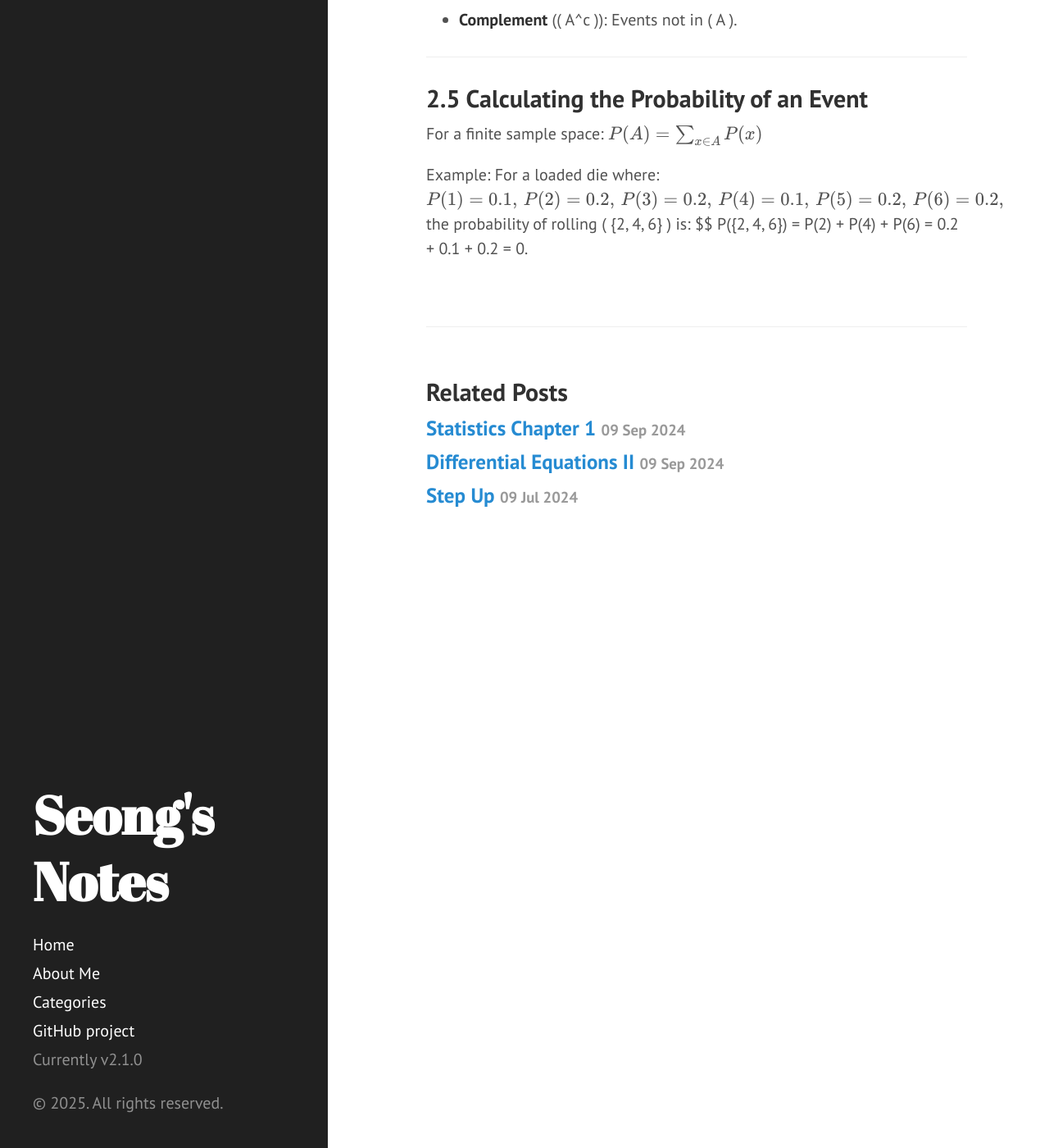
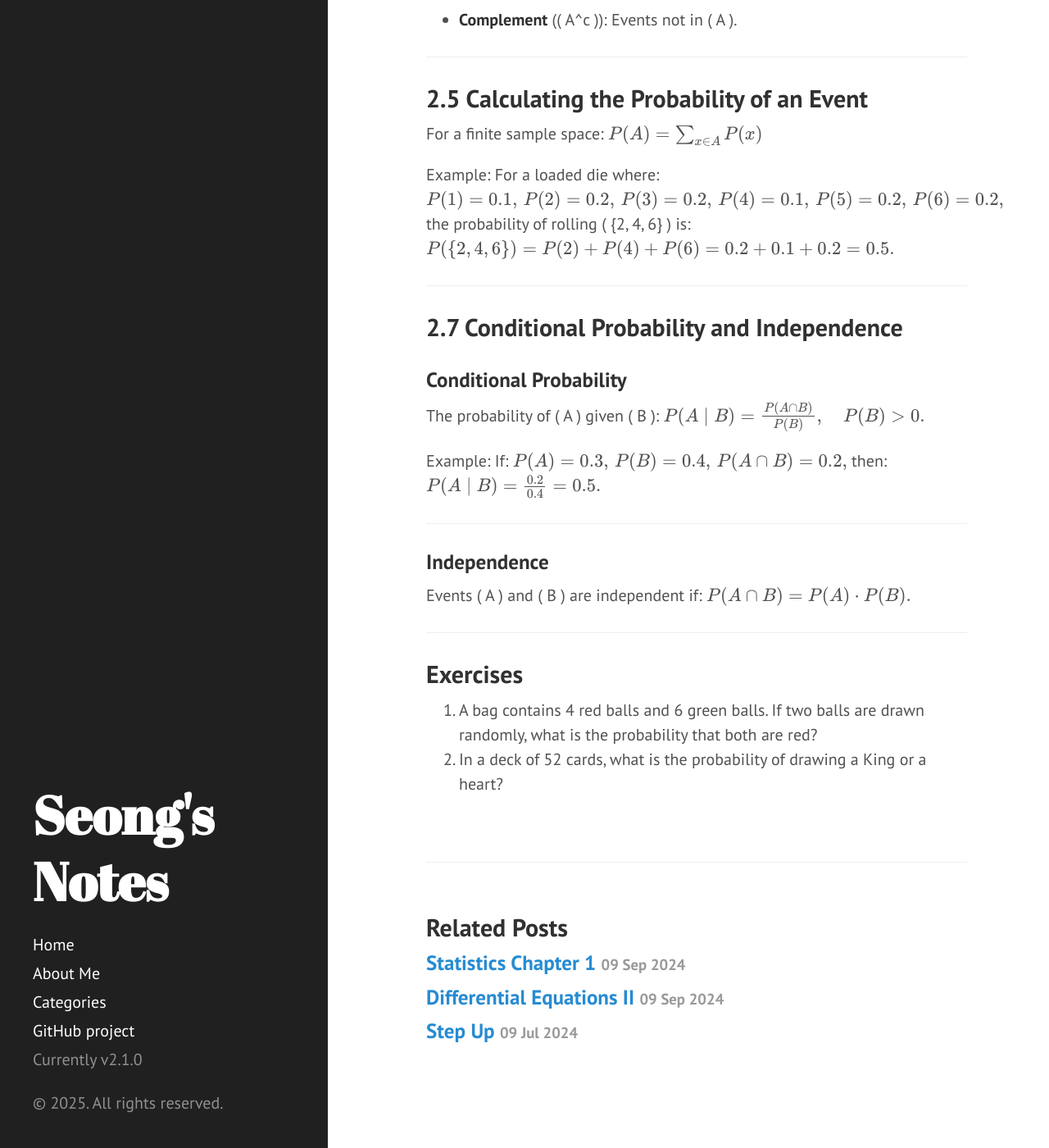
Before and after one commit to GwangseongCho/GwangseongCho.github.io, a Jekyll site: the page built from _posts/2024-09-20-statistics-chapter1.md, in a window 1280 px wide and 1400 px high, scrolled down 1157 px. Shown: the whole window at 82% size. Built offline with Jekyll 4.4.1, drawn with Linux system fonts in a browser that asks for light colours; formulas are drawn with MathJax 3.

Commit message:
chapter 2

```diff
--- a/_posts/2024-09-20-statistics-chapter1.md
+++ b/_posts/2024-09-20-statistics-chapter1.md
@@ -53,4 +53,39 @@ P(1) = 0.1, \, P(2) = 0.2, \, P(3) = 0.2, \, P(4) = 0.1, \, P(5) = 0.2, \, P(6)
 $$
 the probability of rolling \( \{2, 4, 6\} \) is:
 $$
-P(\{2, 4, 6\}) = P(2) + P(4) + P(6) = 0.2 + 0.1 + 0.2 = 0.
+P(\{2, 4, 6\}) = P(2) + P(4) + P(6) = 0.2 + 0.1 + 0.2 = 0.5.
+$$
+
+---
+
+## 2.7 Conditional Probability and Independence
+
+### Conditional Probability
+The probability of \( A \) given \( B \):
+$$
+P(A \mid B) = \frac{P(A \cap B)}{P(B)}, \quad P(B) > 0.
+$$
+
+Example:
+If:
+$$
+P(A) = 0.3, \, P(B) = 0.4, \, P(A \cap B) = 0.2,
+$$
+then:
+$$
+P(A \mid B) = \frac{0.2}{0.4} = 0.5.
+$$
+
+---
+
+### Independence
+Events \( A \) and \( B \) are independent if:
+$$
+P(A \cap B) = P(A) \cdot P(B).
+$$
+
+---
+
+## Exercises
+1. A bag contains 4 red balls and 6 green balls. If two balls are drawn randomly, what is the probability that both are red?
+2. In a deck of 52 cards, what is the probability of drawing a King or a heart?
```
